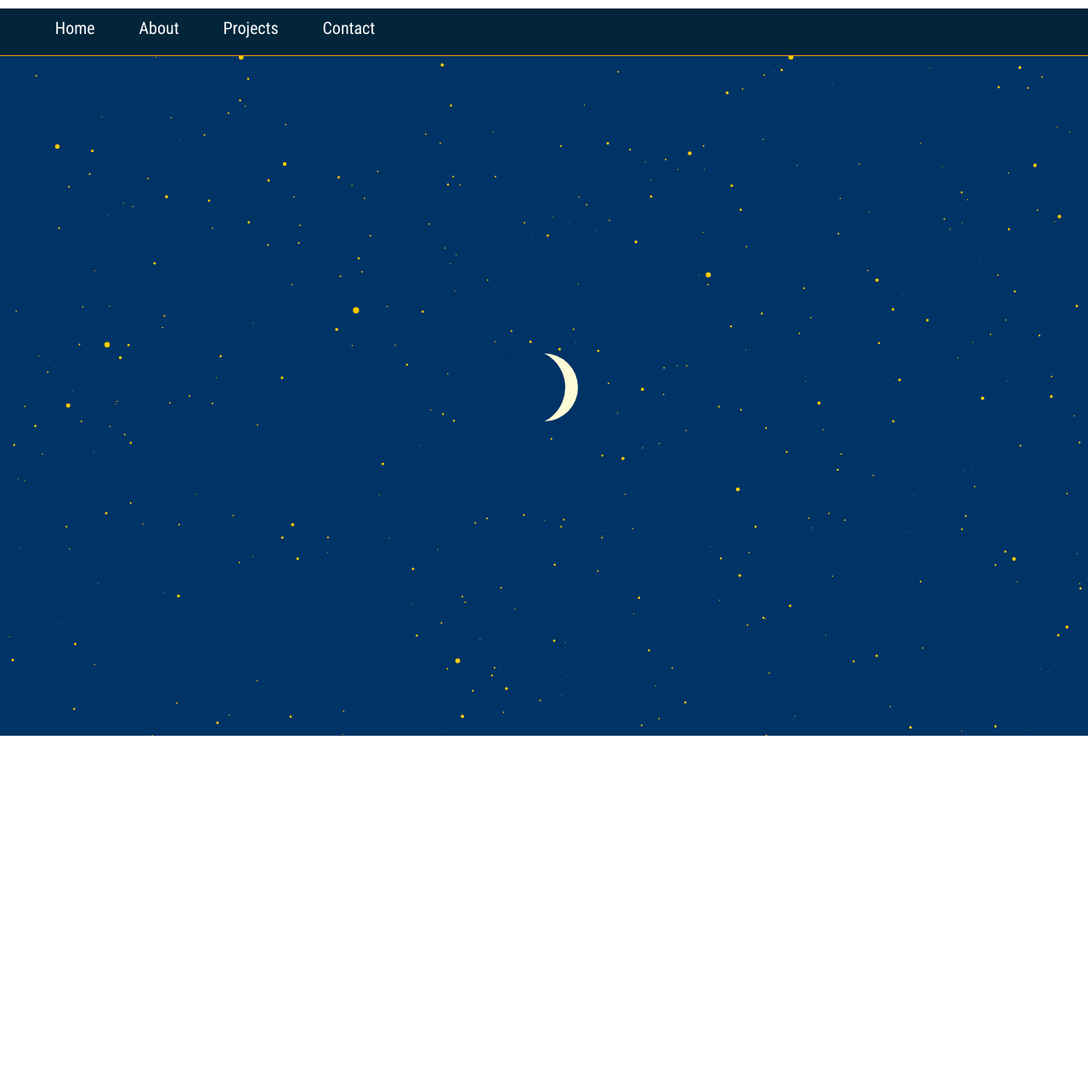
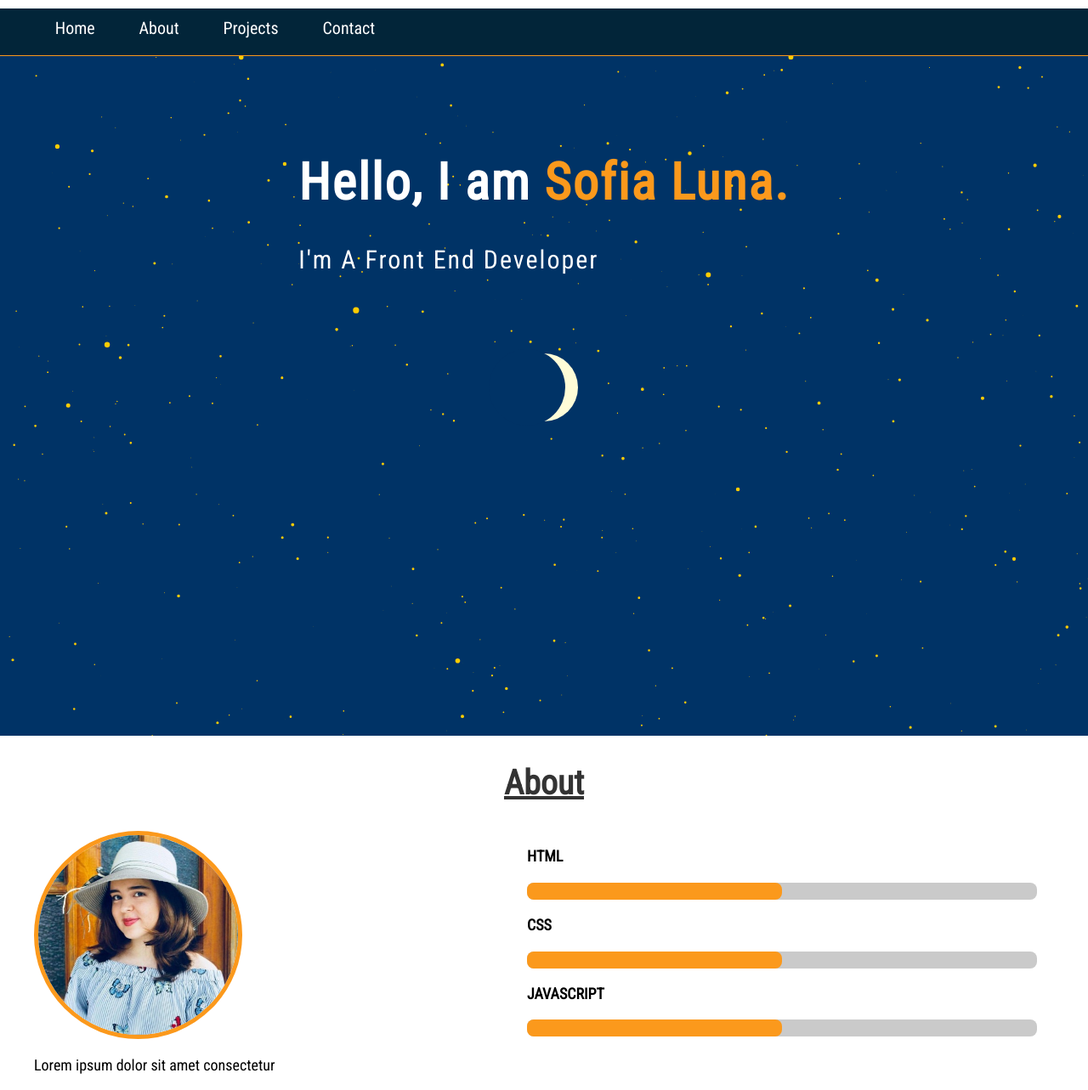
Before and after one commit to sophiethedeveloper/Portfolio, a plain HTML site: page index.html in a window 1280 px wide. Shown: the whole page at 85% size. Before the commit the page ends 866 px from the top, so only its background shows below. Drawn offline with nearby package versions, Linux system fonts and the light colour scheme.

Commit message:
about section

```diff
--- a/css/styles.css
+++ b/css/styles.css
@@ -9,11 +9,22 @@ html {
   box-sizing: inherit;
 } */
 
+html,
+body {
+  margin: 0;
+  padding: 0;
+}
+
 .flex {
   align-items: center;
   display: flex;
   flex-direction: column;
   justify-content: center;
+}
+
+.spacer {
+  max-width: 1200px;
+  margin: auto;
 }
 
 /* nav styles */
@@ -22,6 +33,9 @@ header #home {
   background-color: #022539;
   height: 5.5rem;
   border-bottom: 1px solid #fb991c;
+  /* position: fixed;
+  z-index: 100;
+  width: 100%; */
 }
 
 header nav ul li {
@@ -36,15 +50,111 @@ header nav li a {
   color: #ffffff;
 }
 
-header nav li a:hover {
+header nav li a:hover,
+header .intro span {
   color: #fb991c;
 }
 
-/* halfmoon animation */
+header .intro {
+  color: #ffffff;
+  z-index: 1;
+  font-size: 3rem;
+  letter-spacing: 2px;
+  position: absolute;
+  top: 14rem;
+}
+
+/* half-moon animation */
 
 canvas {
   background: rgb(0, 51, 102);
   display: block;
+  width: 100vw;
+  /* height: 100vh; */
+}
+
+/* about section */
+
+/* main #about {
+  background-color: #fbf3f1;
+} */
+
+#about h2 {
+  font-size: 4rem;
+  text-align: center;
+  color: #333;
+  text-decoration: underline;
+}
+
+.container {
+  display: flex;
+  justify-content: space-between;
+  /* align-items: center; */
+}
+
+/* .img-container {
+  width: 50%;
+  height: 300px;
+  overflow: hidden;
+} */
+
+.img-container img {
+  width: 50%;
+  height: 0 auto;
+  border-radius: 50%;
+  border: 5px solid #fb991c;
+}
+
+.img-container p {
+  font-size: 1.8rem;
+}
+
+.skills {
+  font-size: 3rem;
+  width: 50%;
+  /* max-width: 600px; */
+  padding: 0 20px;
+}
+
+.skills-name {
+  font-size: 18px;
+  font-weight: 700;
+  text-transform: uppercase;
+  margin: 20px 0;
+}
+
+.skills-bar {
+  height: 20px;
+  background-color: #cacaca;
+  border-radius: 8px;
+}
+
+.skills-per {
+  height: 20px;
+  background-color: #fb991c;
+  border-radius: 8px;
+  width: 50%;
+}
+
+.skills-per::before {
+  content: attr(per);
   position: absolute;
-  width: 100%;
+  padding: 4px 6px;
+  background-color: #000000;
+  color: #fff;
+  font-size: 12px;
+  border-radius: 4px;
+  top: -35px;
+  right: 0;
+  transform: translateX(50%);
 }
+
+/* .skills-per::after {
+  content: "";
+  position: absolute;
+  width: 10px;
+  height: 10px;
+  background-color: #000000;
+} */
+
+/* https://www.youtube.com/watch?v=xHuWmgV4O9Y */
--- a/index.html
+++ b/index.html
@@ -8,6 +8,7 @@
     <link href="https://fonts.googleapis.com/css2?family=Roboto+Condensed&display=swap" rel="stylesheet">
     <link rel="stylesheet" href="css/normalize.css">
     <link rel="stylesheet" href="css/styles.css">
+    <script src="https://cdnjs.cloudflare.com/ajax/libs/jquery/3.5.1/jquery.min.js"></script>
     <title>Sofia Luna | Portfolio</title>
 </head>
 
@@ -24,10 +25,51 @@
         <div class="hero">
             <canvas id="canvas"></canvas>
         </div>
+        <div class="flex">
+            <div class="intro">
+                <h1>Hello, I am <span>Sofia Luna.</span></h1>
+                <p>I'm A Front End Developer</p>
+            </div>
+        </div>
+    </header>
+    <main>
+        <section id="about">
+            <div class="spacer">
+                <h2>About</h2>
+                <div class="container">
+                    <div class="img-container">
+                        <img src="images/sofia-luna.jpg" alt="sofia luna">
+                        <p>Lorem ipsum dolor sit amet consectetur</p>
+                    </div>
+                    <div class="skills">
+                        <div class="skill">
+                            <div class="skills-name">HTML</div>
+                            <div class="skills-bar">
+                                <div class="skills-per" per="90"></div>
+                            </div>
+                        </div>
 
-    </header>
+                        <div class="skill">
+                            <div class="skills-name">CSS</div>
+                            <div class="skills-bar">
+                                <div class="skills-per" per="80"></div>
+                            </div>
+                        </div>
+
+                        <div class="skill">
+                            <div class="skills-name">JavaScript</div>
+                            <div class="skills-bar">
+                                <div class="skills-per" per="70"></div>
+                            </div>
+                        </div>
+                    </div>
+                </div>
+            </div>
+        </section>
+    </main>
 
 </body>
 <script src="canvas.js"></script>
 
+
 </html>
```
Also changed, not shown: images/sofia-luna.jpg (added).
